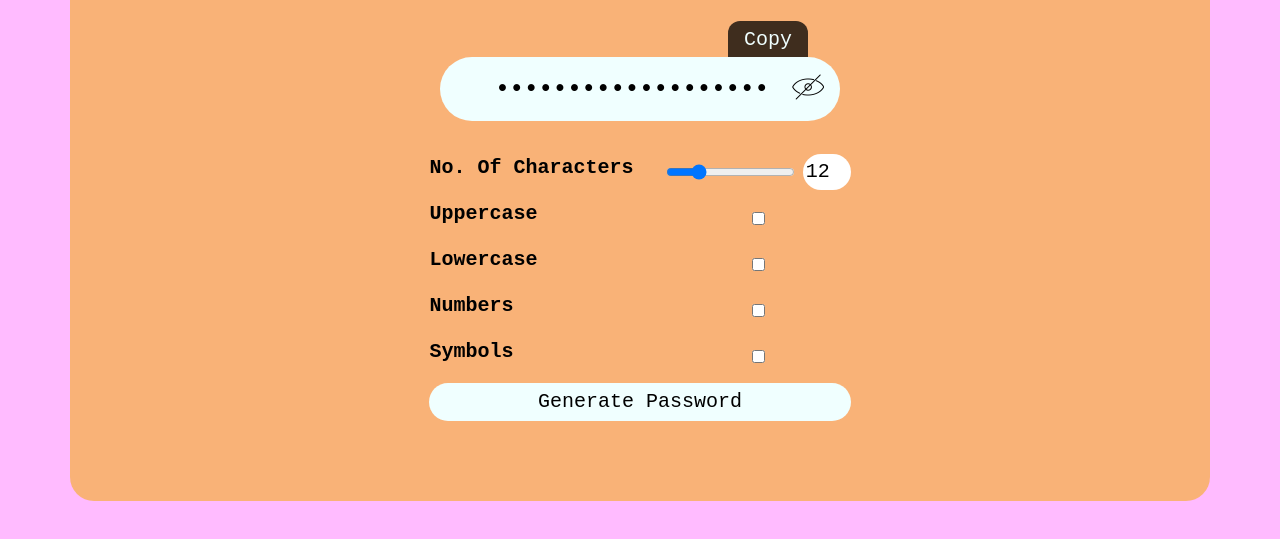
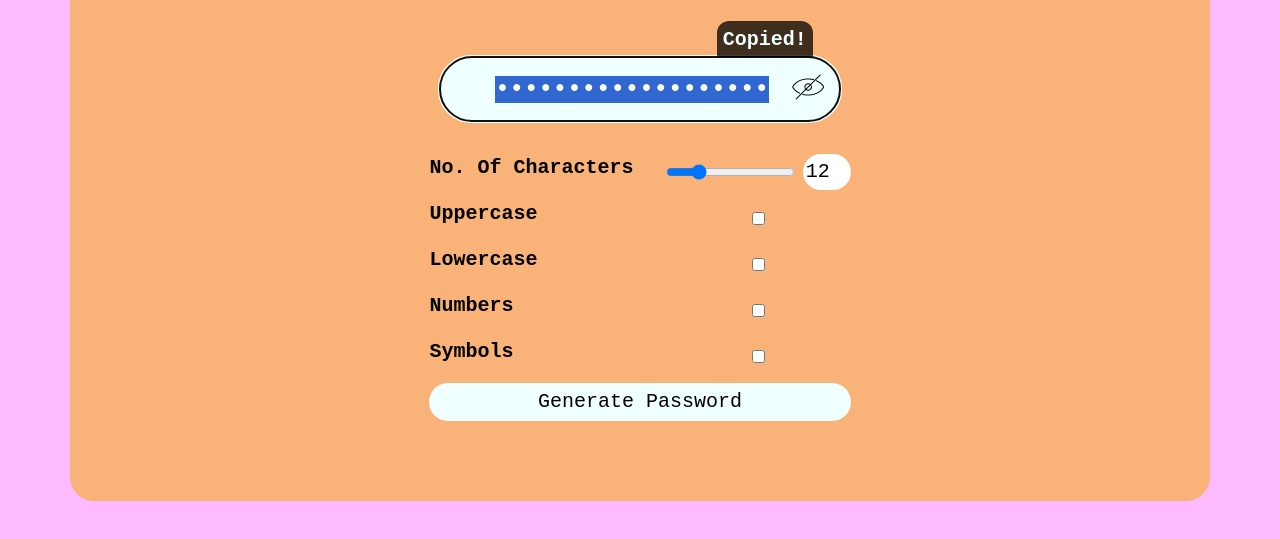
Before and after one commit to bdmostafa/password-generator, a plain HTML site: page index.html in a window 1280 px wide. Both pictures are taken after a click on the element "Copy". Shown: the part 215-754 px from the top of the page. Drawn offline with nearby package versions, Linux system fonts and the light colour scheme.

Commit message:
copy password functionality

```diff
--- a/script.js
+++ b/script.js
@@ -14,6 +14,7 @@ const eyeText = document.getElementById('eye-text');
 const weakStatus = document.getElementById('weak');
 const mediumStatus = document.getElementById('medium');
 const strongStatus = document.getElementById('strong');
+const copyElement = document.getElementById('copy');
 
 // From ASCII codes cheat sheets
 const uppercaseCharCodes = lowToHighArr(65, 90);
@@ -33,10 +34,12 @@ formPassword.addEventListener('submit', (event) => {
 
     const password = passwordGenerator(charAmountNum, uppercase, lowercase, numbers, symbols);
     passwordDisplay.value = password;
+
     passwordStatus(charAmountNum, uppercase, lowercase, numbers, symbols);
 })
 eyePassword.addEventListener('click', showPassword);
 eyeText.addEventListener('click', hidePassword);
+copyElement.addEventListener('click', copyPassword);
 
 
 // Functions
@@ -47,6 +50,8 @@ function rangeWithAmount(evt) {
 }
 
 function passwordGenerator(charAmountNum, uppercase, lowercase, numbers, symbols) {
+    copyElement.innerText = 'Copy';
+
     let charCodesAll = [];
     if (uppercase) charCodesAll = uppercaseCharCodes;
     if (lowercase) charCodesAll = charCodesAll.concat(lowercaseCharCodes);
@@ -85,7 +90,18 @@ function passwordStatus(charAmountNum, uppercase, lowercase, numbers, symbols) {
     weakStatus.style.display = 'none';
     mediumStatus.style.display = 'none';
     strongStatus.style.display = 'none';
+
     if (charAmountNum > 12 && numbers && symbols && uppercase || charAmountNum > 12 && numbers && symbols && lowercase || charAmountNum > 12 && numbers && symbols && uppercase && lowercase) strongStatus.style.display = 'block';
     else if (charAmountNum >= 12 && numbers || charAmountNum >= 12 && symbols || charAmountNum >= 8 && symbols && numbers) mediumStatus.style.display = 'block';
     else weakStatus.style.display = 'block';
 }
+
+function copyPassword() {
+    copyElement.innerText = 'Copied!';
+    copyElement.style.fontWeight = 'bold';
+
+    // Select the password
+    passwordDisplay.select();
+    document.execCommand('copy');
+
+}
--- a/style.css
+++ b/style.css
@@ -84,13 +84,17 @@ p {
     display: none;
 }
 
+.copied {
+    font-weight: bold;
+}
+
 #copy {
     position: relative;
     top: 1rem;
-    right: -8rem;
+    right: -7.8rem;
     z-index: 1;
     font-weight: normal;
-    width: 5rem;
+    width: 6rem;
     height: 2.25rem;
     border-radius: .75rem .75rem 0 0;
     padding: -1rem;
```
